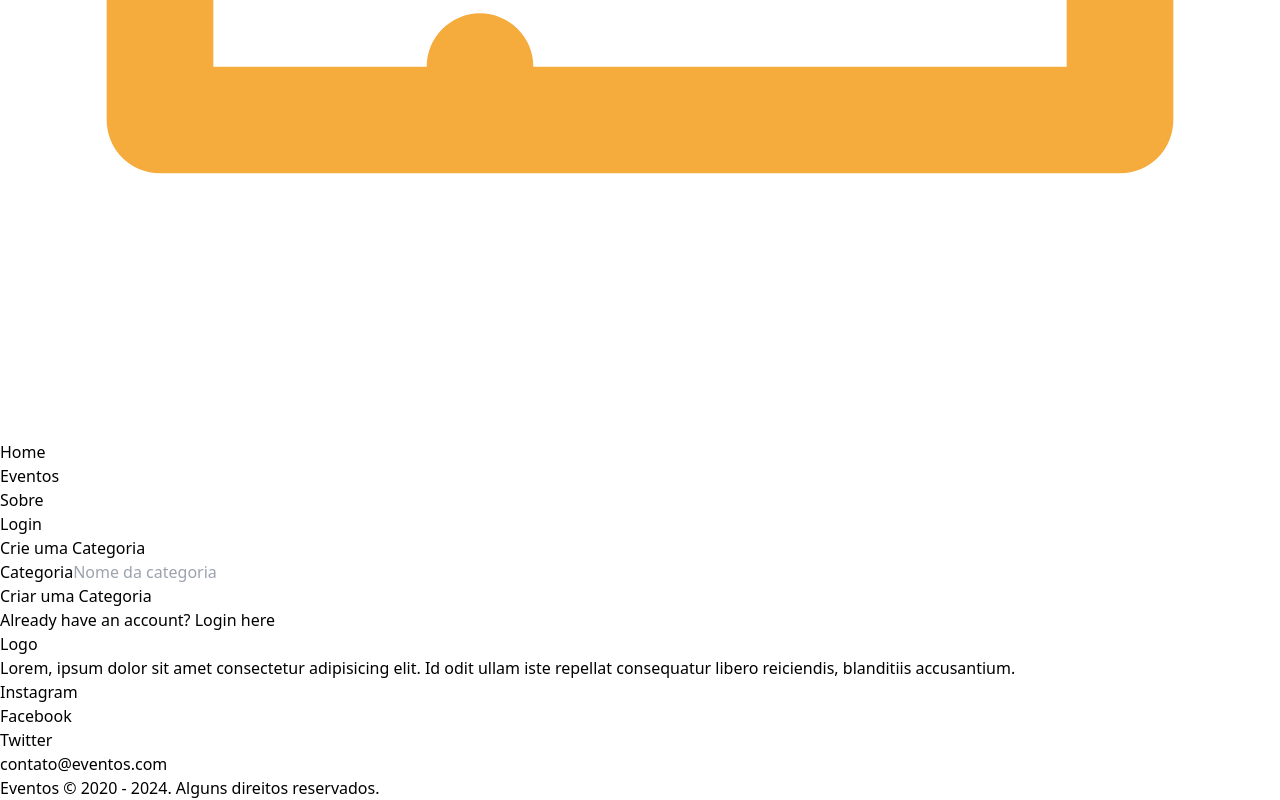
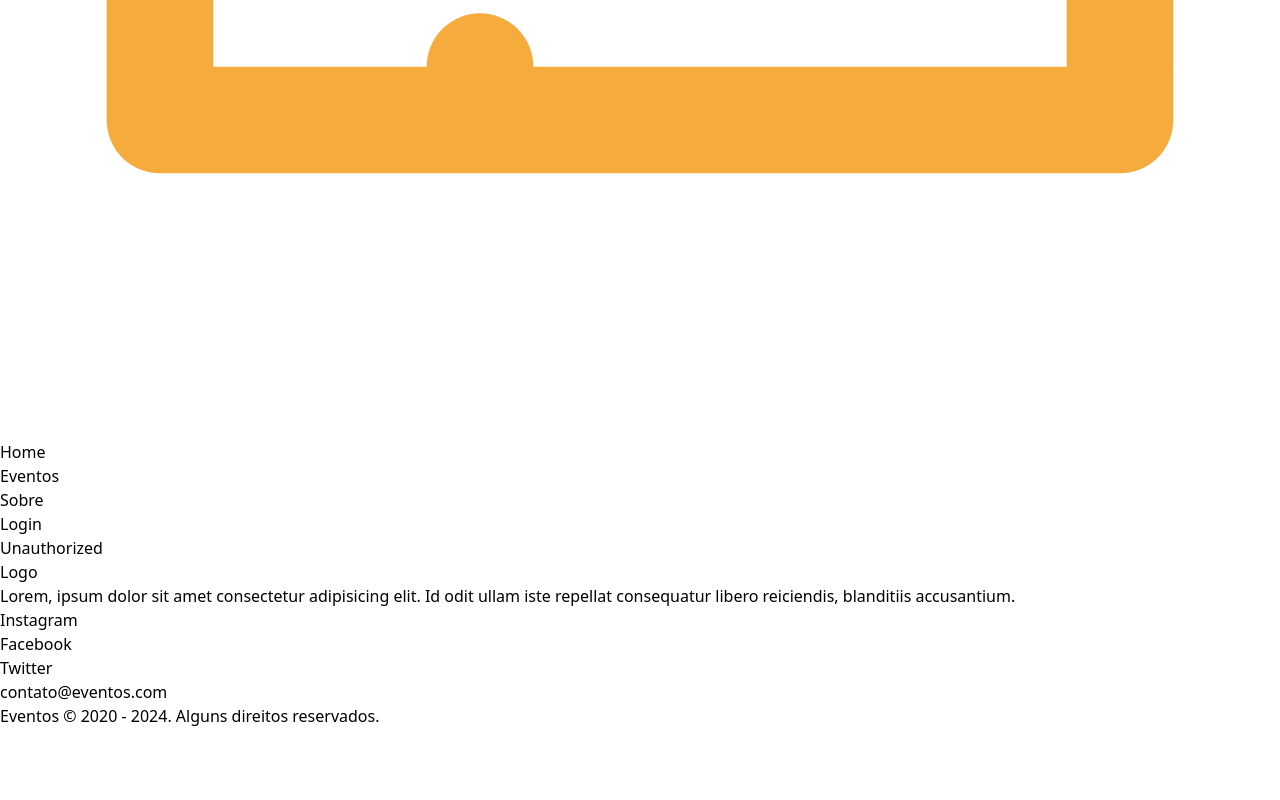
Before and after one commit to Avanti-DFS/DFS---Atividade-03---Front-end, a React (Vite) app: page /criarcategoria in a window 1280 px wide. Shown: the part 840-1640 px from the top of the page. After the commit the page ends 1568 px from the top, so only its background shows below. Built offline with nearby package versions, Linux system fonts and the light colour scheme.

Commit message:
Add alternative information when not logged

```diff
--- a/src/components/CategoriaForm.jsx
+++ b/src/components/CategoriaForm.jsx
@@ -34,6 +34,14 @@ function CategoriaForm() {
         navigate("/");
     };
 
+    if (!token) {
+      return (
+          <div className="w-[100vw] h-full justify-center items-center flex flex-col px-10 py-8 mt-8">
+              <h1 className="text-3xl font-bold py-8 px-4 bg-red-400 rounded">Unauthorized</h1>
+          </div>
+      );
+  }
+
     return (
         <div className="flex flex-col items-center justify-center px-6 py-8 mx-auto md:h-screen lg:py-0">
       <div className="w-full bg-white rounded-lg shadow dark:border md:mt-0 sm:max-w-md xl:p-0 dark:bg-gray-800 dark:border-gray-700">
--- a/src/components/CategoriaList.jsx
+++ b/src/components/CategoriaList.jsx
@@ -29,6 +29,14 @@ const CategoriaList = () => {
             console.error("Error deleteClient")
         }
       }
+
+      if (!token) {
+        return (
+            <div className="w-[100vw] h-full justify-center items-center flex flex-col px-10 py-8 mt-8">
+                <h1 className="text-3xl font-bold py-8 px-4 bg-red-400 rounded">Unauthorized</h1>
+            </div>
+        );
+    }
 
     return (
         <>
--- a/src/components/EventForm.jsx
+++ b/src/components/EventForm.jsx
@@ -90,6 +90,14 @@ const EventForm = () => {
         navigate("/eventos");
     };
 
+    if (!token) {
+        return (
+            <div className="w-[100vw] h-full justify-center items-center flex flex-col px-10 py-8 mt-8">
+                <h1 className="text-3xl font-bold py-8 px-4 bg-red-400 rounded">Unauthorized</h1>
+            </div>
+        );
+    }
+
     return (
         <div className="flex flex-col items-center justify-center px-6 py-8 mx-auto md:h-screen lg:py-0">
             <div className="w-full bg-white rounded-lg shadow dark:border md:mt-0 sm:max-w-md xl:p-0 dark:bg-gray-800 dark:border-gray-700">
--- a/src/components/EventList.jsx
+++ b/src/components/EventList.jsx
@@ -65,6 +65,14 @@ const EventList = ({ onEventClick }) => {
         setEventosRender(updatedEventos);
     };
 
+    if (!token) {
+        return (
+            <div className="w-[100vw] h-full justify-center items-center flex flex-col px-10 py-8 mt-8">
+                <h1 className="text-3xl font-bold py-8 px-4 bg-[#f5ac3d] rounded">Faça login para ver os eventos</h1>
+            </div>
+        );
+    }
+
     return (
         <>
             <div className="mb-3 ml-12 flex">
--- a/src/components/LocalForm.jsx
+++ b/src/components/LocalForm.jsx
@@ -36,6 +36,14 @@ function LocalForm() {
         navigate("/");
     };
 
+    if (!token) {
+      return (
+          <div className="w-[100vw] h-full justify-center items-center flex flex-col px-10 py-8 mt-8">
+              <h1 className="text-3xl font-bold py-8 px-4 bg-red-400 rounded">Unauthorized</h1>
+          </div>
+      );
+  }
+
     return (
         <div className="flex flex-col items-center justify-center px-6 py-8 mx-auto md:h-screen lg:py-0">
       <div className="w-full bg-white rounded-lg shadow dark:border md:mt-0 sm:max-w-md xl:p-0 dark:bg-gray-800 dark:border-gray-700">
--- a/src/components/UserPage.jsx
+++ b/src/components/UserPage.jsx
@@ -3,11 +3,20 @@ import { UserStorage } from '../services/LoginService';
 
 const UserPage = () => {
     const { userLogout } = UserStorage();
+    const token = localStorage.getItem('token');
 
     const handleLogout = () => {
       userLogout();
     };
 
+    if (!token) {
+      return (
+          <div className="w-[100vw] h-full justify-center items-center flex flex-col px-10 py-8 mt-8">
+              <h1 className="text-3xl font-bold py-8 px-4 bg-[#f5ac3d] rounded">Faça login primeiro</h1>
+          </div>
+      );
+  }
+
     return <button onClick={handleLogout} className="bg-[#f5523d] hover:bg-gray-500 rounded-md font-medium px-6 py-3 mb-4 md:mb-0 md:mr-4">Logout</button>;
 }
 
```
